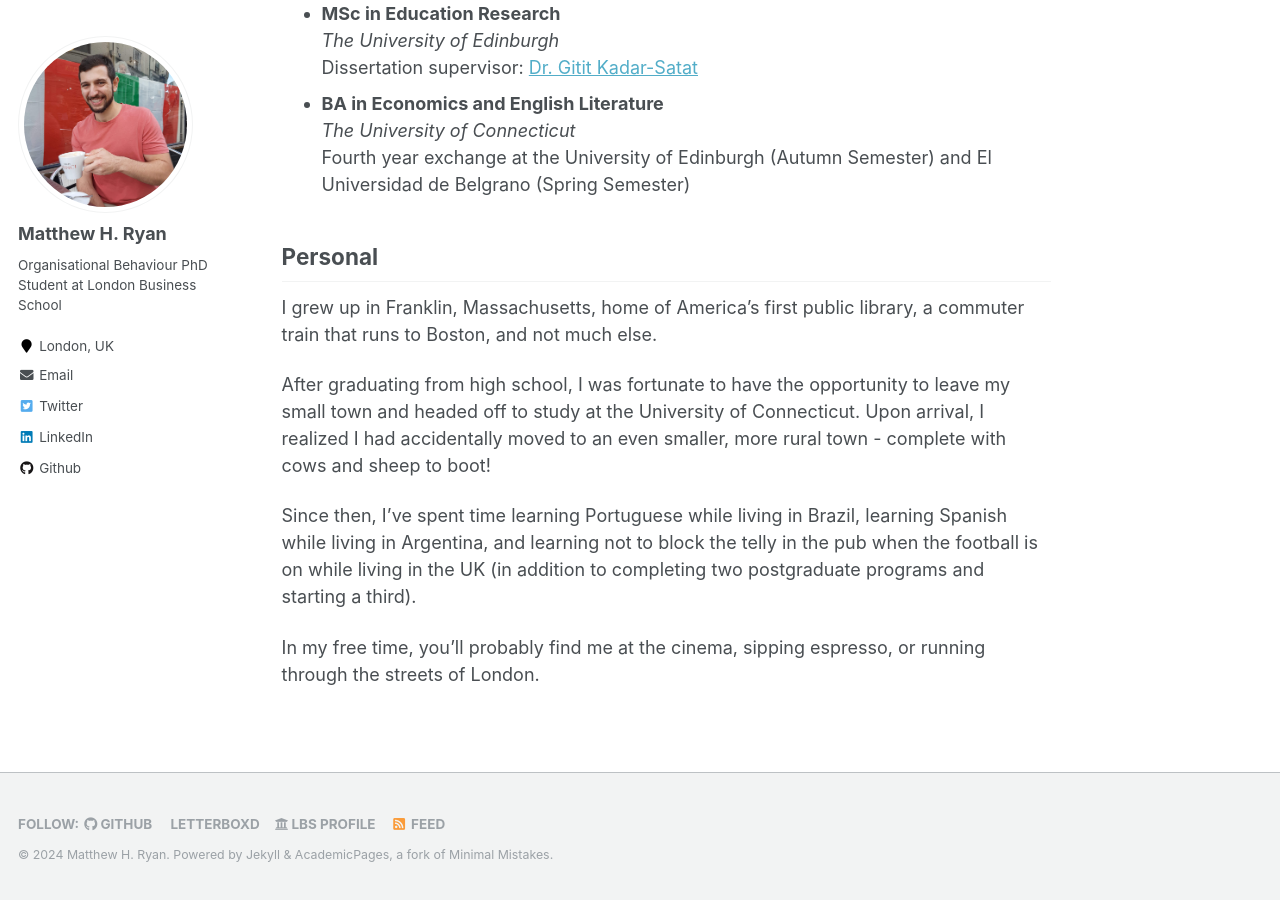
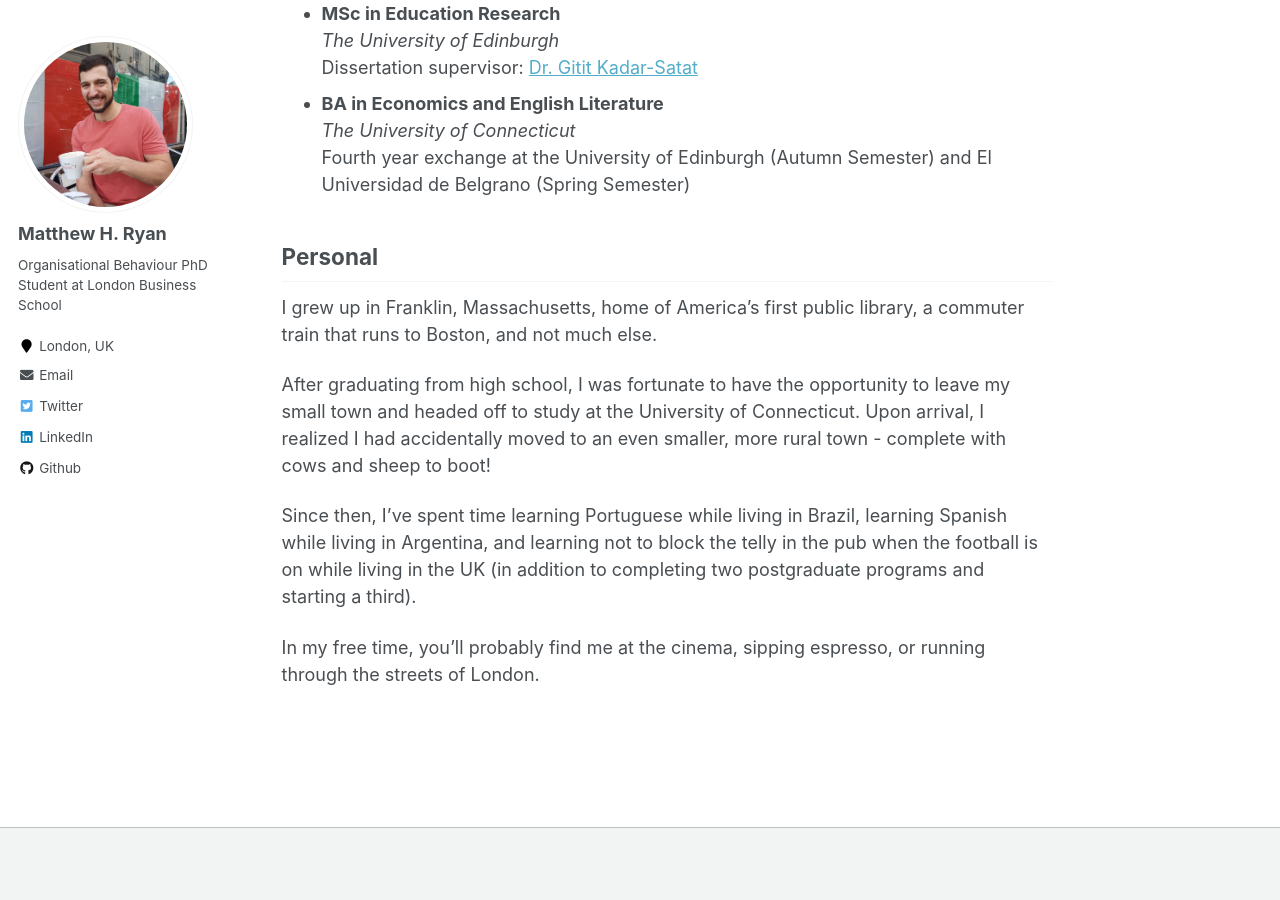
Before and after one commit to mattyhryan/mattyhryan.github.io, a Jekyll site: the page built from _pages/about.md, in a window 1280 px wide and 900 px high, scrolled down 1500 px. Built offline with Jekyll 4.4.1, drawn with Linux system fonts in a browser that asks for light colours; a style sheet for code colours, icons or effects is not loaded; part of the change alters nothing that is shown.

Commit message:
Update footer.html

```diff
--- a/_includes/footer.html
+++ b/_includes/footer.html
@@ -1,3 +1,7 @@
+<!---
+
+{% include base_path %}
+
 <div class="page__footer-follow">
   <ul class="social-icons">
     {% if site.data.ui-text[site.locale].follow_label %}
@@ -15,7 +19,7 @@
     {% if site.author.bitbucket %}
       <li><a href="http://bitbucket.org/{{ site.author.bitbucket }}"><i class="fab fa-bitbucket" aria-hidden="true"></i> Bitbucket</a></li>
     {% endif %}
-    {% if site.author.letterboxd %} <!-- Debugging line -->
+    {% if site.author.letterboxd %}
       <li><a href="{{ site.author.letterboxd }}"><i class="fab fa-letterboxd" aria-hidden="true"></i> Letterboxd</a></li>
     {% endif %}
     {% if site.author.website %}
@@ -26,3 +30,5 @@
 </div>
 
 <div class="page__footer-copyright">&copy; {{ site.time | date: '%Y' }} {{ site.name | default: site.title }}. {{ site.data.ui-text[site.locale].powered_by | default: "Powered by" }} <a href="http://jekyllrb.com" rel="nofollow">Jekyll</a> &amp; <a href="https://github.com/academicpages/academicpages.github.io">AcademicPages</a>, a fork of <a href="https://mademistakes.com/work/minimal-mistakes-jekyll-theme/" rel="nofollow">Minimal Mistakes</a>.</div>
+
+--->
```
